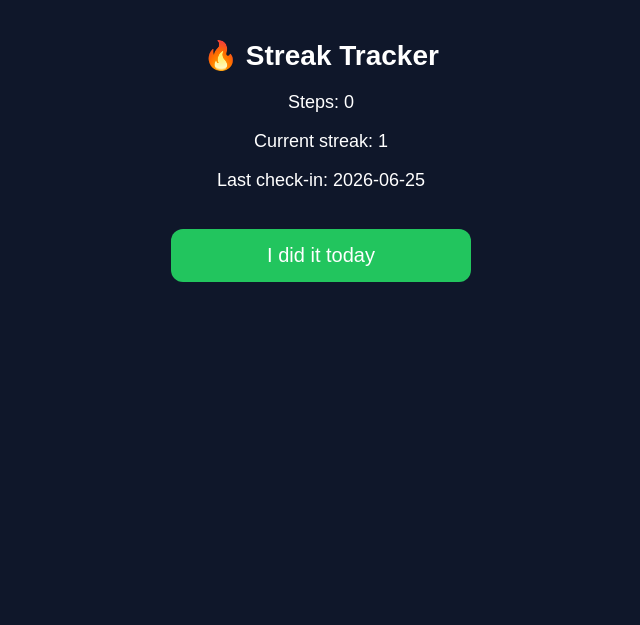
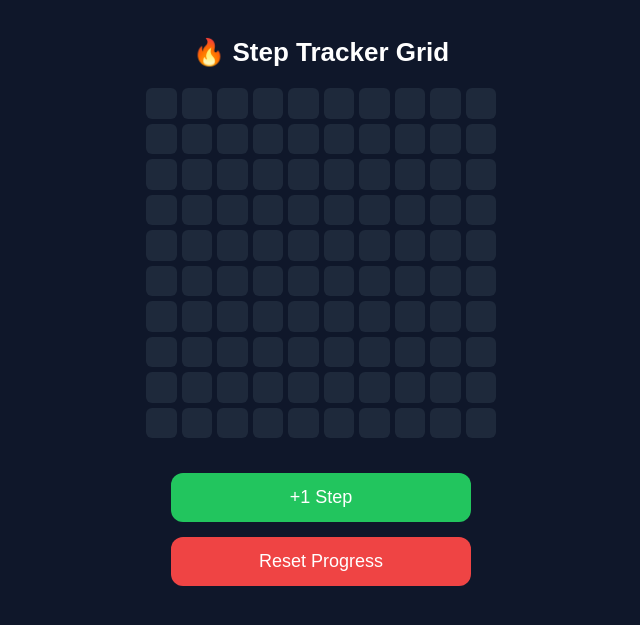
Before and after one commit to Hawkbaster/streak-tracker, a Flask app: page / in a window 1280 px wide. Shown: the top 625 px of the page, without its empty margins (319-959 px from the left). Run offline with Flask 3, Linux system fonts and the light colour scheme; data comes from the database, SQL or seed files in the repository; both versions use the stored data as it was before the commit.

Commit message:
add 10x10 grid UI

```diff
--- a/app.py
+++ b/app.py
@@ -1,10 +1,10 @@
-from flask import Flask, render_template, request, redirect
-from datetime import date
+from flask import Flask, render_template, redirect
 import db
 
 app = Flask(__name__)
 
 db.init_db()
+
 
 @app.route("/")
 def home():
@@ -12,42 +12,37 @@ def home():
 
     return render_template(
         "index.html",
-        streak=data["streak"],
-        steps=data["steps"],
-        last_date=data["last_date"]
+        progress=data["progress"],
+        total_steps=data["total_steps"]
     )
 
-@app.route("/checkin", methods=["POST"])
-def checkin():
-    today = str(date.today())
+
+@app.route("/step", methods=["POST"])
+def step():
     data = db.get_data()
 
-    streak = data["streak"]
-    steps = data["steps"]
-    last_date = data["last_date"]
+    progress = data["progress"] + 1
+    total_steps = data["total_steps"] + 1
 
-    # 🔥 ВСЕГДА +1 шаг
-    steps += 1
+    if progress > 100:
+        progress = 1
 
-    # 🧠 проверяем streak только если это новый день
-    if last_date != today:
-
-        if last_date:
-            last = date.fromisoformat(last_date)
-
-            if (date.today() - last).days == 1:
-                streak += 1
-            else:
-                streak = 1
-        else:
-            streak = 1
-
-        # обновляем дату только если новый день
-        last_date = today
-
-    db.update_data(streak, steps, last_date)
+    db.update_data(progress, total_steps)
 
     return redirect("/")
 
+
+@app.route("/reset", methods=["POST"])
+def reset():
+    data = db.get_data()
+
+    db.update_data(
+        0,
+        data["total_steps"]
+    )
+
+    return redirect("/")
+
+
 if __name__ == "__main__":
     app.run(debug=True)
--- a/db.py
+++ b/db.py
@@ -1,62 +1,61 @@
 import sqlite3
-from datetime import date
 
 DB_NAME = "streak.db"
+
 
 def init_db():
     conn = sqlite3.connect(DB_NAME)
     c = conn.cursor()
 
     c.execute("""
-        CREATE TABLE IF NOT EXISTS streak (
+        CREATE TABLE IF NOT EXISTS progress (
             id INTEGER PRIMARY KEY,
-            streak INTEGER,
-            last_date TEXT,
-            steps INTEGER
+            progress INTEGER,
+            total_steps INTEGER
         )
     """)
 
-    # 🔥 добавляем steps если его нет
-    c.execute("PRAGMA table_info(streak)")
-    columns = [col[1] for col in c.fetchall()]
+    c.execute("SELECT * FROM progress WHERE id = 1")
 
-    if "steps" not in columns:
-        c.execute("ALTER TABLE streak ADD COLUMN steps INTEGER DEFAULT 0")
-
-    c.execute("SELECT * FROM streak WHERE id = 1")
     if not c.fetchone():
         c.execute("""
-            INSERT INTO streak (id, streak, last_date, steps)
-            VALUES (1, 0, NULL, 0)
+            INSERT INTO progress (id, progress, total_steps)
+            VALUES (1, 0, 0)
         """)
 
     conn.commit()
     conn.close()
 
+
 def get_data():
     conn = sqlite3.connect(DB_NAME)
     c = conn.cursor()
 
-    c.execute("SELECT streak, last_date, steps FROM streak WHERE id = 1")
+    c.execute("""
+        SELECT progress, total_steps
+        FROM progress
+        WHERE id = 1
+    """)
+
     row = c.fetchone()
 
     conn.close()
 
     return {
-        "streak": row[0],
-        "last_date": row[1],
-        "steps": row[2]
+        "progress": row[0],
+        "total_steps": row[1]
     }
 
-def update_data(streak, steps, last_date):
+
+def update_data(progress, total_steps):
     conn = sqlite3.connect(DB_NAME)
     c = conn.cursor()
 
     c.execute("""
-        UPDATE streak
-        SET streak = ?, steps = ?, last_date = ?
+        UPDATE progress
+        SET progress = ?, total_steps = ?
         WHERE id = 1
-    """, (streak, steps, last_date))
+    """, (progress, total_steps))
 
     conn.commit()
     conn.close()
--- a/templates/index.html
+++ b/templates/index.html
@@ -1,7 +1,7 @@
 <!DOCTYPE html>
 <html>
 <head>
-    <title>Streak Tracker</title>
+    <title>Step Grid</title>
 
     <meta name="viewport" content="width=device-width, initial-scale=1.0">
 
@@ -16,24 +16,47 @@
         }
 
         h1 {
-            font-size: 28px;
-            margin-bottom: 20px;
+            font-size: 26px;
+            margin-bottom: 15px;
         }
 
-        p {
-            font-size: 18px;
+        .grid {
+            display: grid;
+            grid-template-columns: repeat(10, 1fr);
+            gap: 5px;
+            max-width: 350px;
+            margin: 20px auto;
+        }
+
+        .cell {
+            width: 100%;
+            aspect-ratio: 1;
+            background: #1e293b;
+            border-radius: 6px;
+        }
+
+        .cell.active {
+            background: #22c55e;
         }
 
         button {
-            font-size: 20px;
-            padding: 15px 25px;
-            margin-top: 20px;
+            font-size: 18px;
+            padding: 14px;
+            margin-top: 15px;
             border: none;
             border-radius: 12px;
+            width: 90%;
+            max-width: 300px;
+        }
+
+        .step-btn {
             background: #22c55e;
             color: white;
-            width: 90%;
-            max-width: 300px;
+        }
+
+        .reset-btn {
+            background: #ef4444;
+            color: white;
         }
 
         button:active {
@@ -41,14 +64,24 @@
         }
     </style>
 </head>
+
 <body>
-    <h1>🔥 Streak Tracker</h1>
-    <p>Steps: {{ steps }}</p>
-    <p>Current streak: {{ streak }}</p>
-    <p>Last check-in: {{ last_date }}</p>
 
-    <form method="POST" action="/checkin">
-        <button type="submit">I did it today</button>
+    <h1>🔥 Step Tracker Grid</h1>
+
+    <div class="grid">
+        {% for i in range(1, 101) %}
+            <div class="cell {% if i <= progress %}active{% endif %}"></div>
+        {% endfor %}
+    </div>
+
+    <form method="POST" action="/step">
+        <button class="step-btn" type="submit">+1 Step</button>
     </form>
+
+    <form method="POST" action="/reset">
+        <button class="reset-btn" type="submit">Reset Progress</button>
+    </form>
+
 </body>
 </html>
```
Also changed, not shown: streak.db (deleted).
